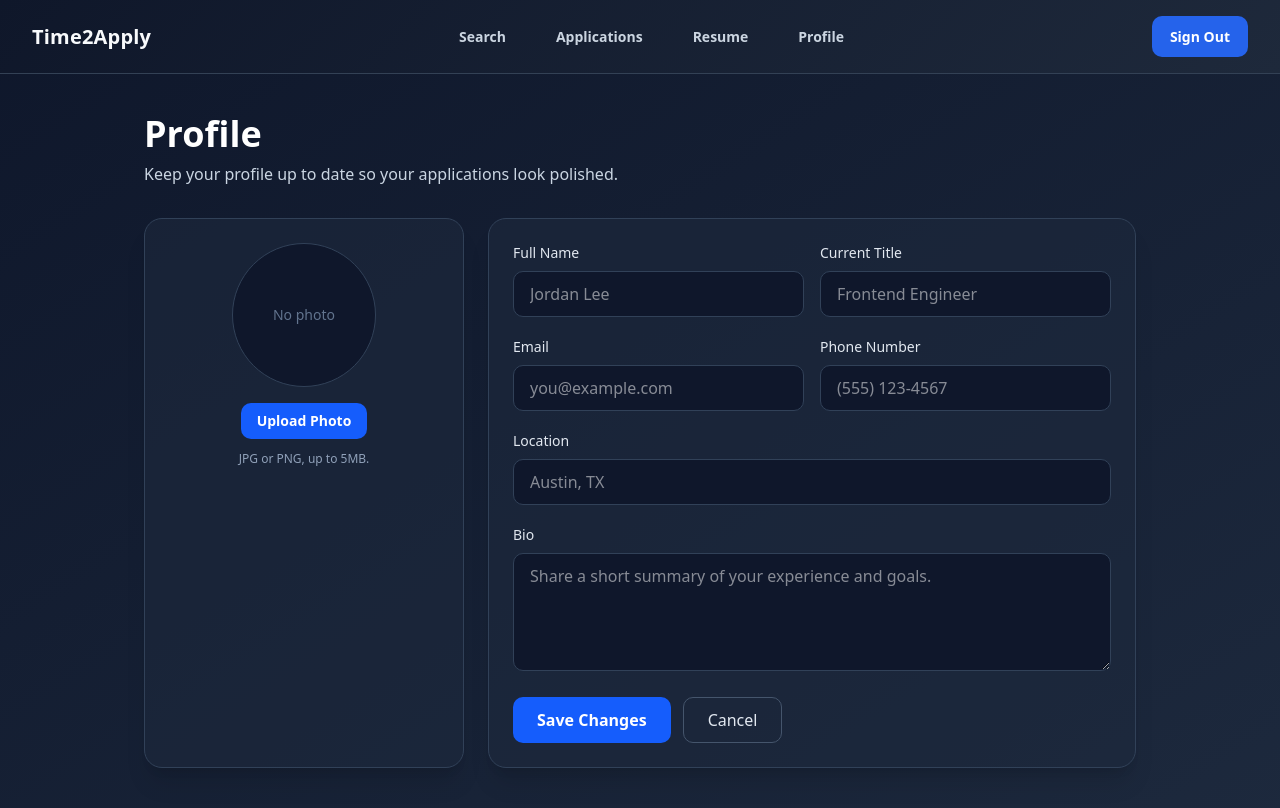
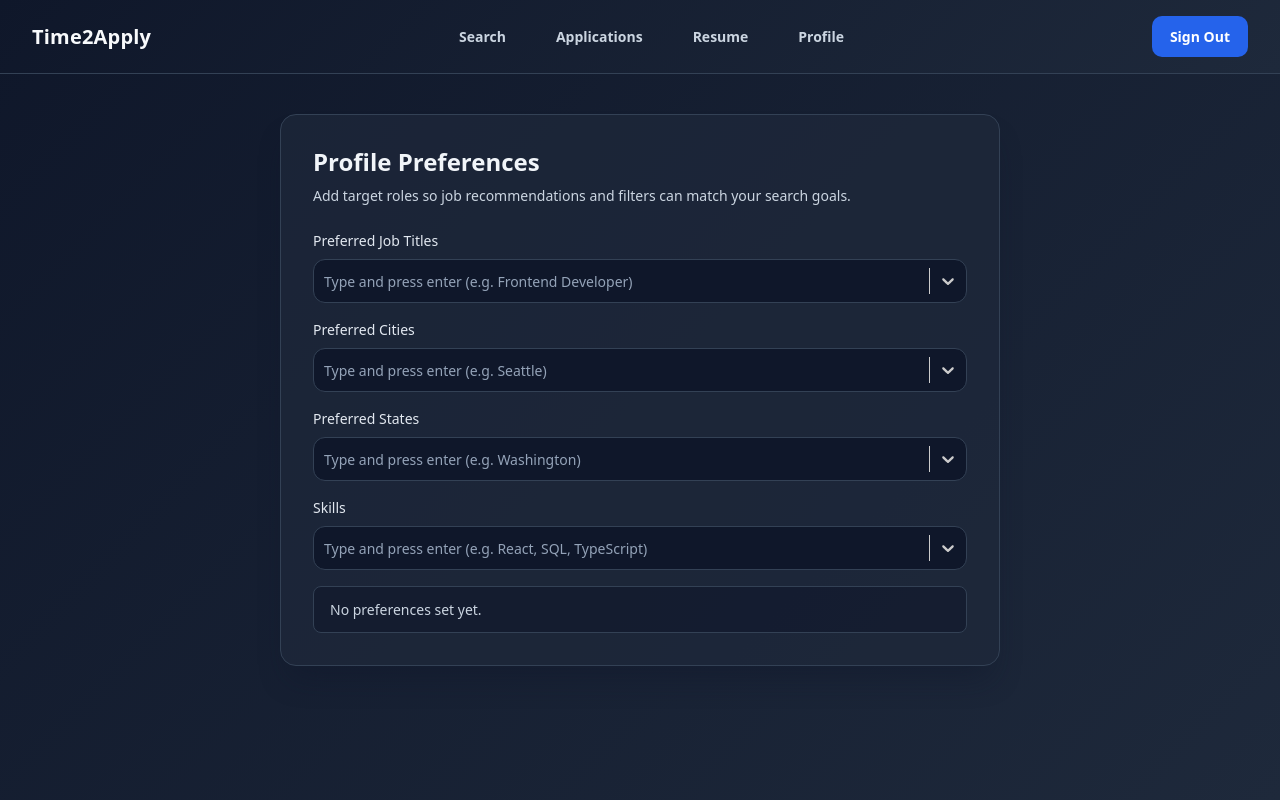
Before and after one commit to JMccabe1-ggc/Time2Apply, a React app in the folder frontend/: page /profile in a window 1280 px wide. Built offline with nearby package versions, Linux system fonts and the light colour scheme; no server answers; the HTML template or start-up script is replaced by a standard one.

Commit message:
some changes

```diff
--- a/frontend/loginsignup/Signup.tsx
+++ b/frontend/loginsignup/Signup.tsx
@@ -1,5 +1,6 @@
 import { Link } from "react-router-dom";
 import { useState } from "react";
+import { useNavigate } from "react-router-dom";
 
 const Signup = () => {
   const [formData, setFormData] = useState({
@@ -12,6 +13,7 @@ const Signup = () => {
 
   const [responseMessage, setResponseMessage] = useState("");
   const [loading, setLoading] = useState(false);
+  const navigate = useNavigate();
 
   const handleChange = (e: React.ChangeEvent<HTMLInputElement>) => {
     setFormData((prev) => ({
@@ -75,7 +77,7 @@ const Signup = () => {
         setResponseMessage(data?.detail || "Signup failed.");
         return;
       }
-
+      navigate("/user");
       setResponseMessage(data?.message || "Account created ");
 
       // optional: clear form
--- a/frontend/package.json
+++ b/frontend/package.json
@@ -21,6 +21,7 @@
     "react": "^19.2.0",
     "react-dom": "^19.2.0",
     "react-router-dom": "^7.13.0",
+    "react-select": "^5.10.2",
     "tailwind-merge": "^3.4.0",
     "tailwindcss": "^4.1.18"
   },
--- a/frontend/src/app/pages/SignupPage.tsx
+++ b/frontend/src/app/pages/SignupPage.tsx
@@ -1,5 +1,6 @@
 import { useState } from "react";
 import { Link } from "react-router-dom";
+import { useNavigate } from "react-router-dom";
 import SignUpForm from "../../components/forms/SignupForm.tsx";
 
 type SignupPayload = {
@@ -12,6 +13,7 @@ type SignupPayload = {
 const SignupPage = () => {
   const [responseMessage, setResponseMessage] = useState("");
   const [loading, setLoading] = useState(false);
+  const navigate = useNavigate();
 
   const handleSubmit = async (payload: SignupPayload) => {
     setResponseMessage("");
@@ -31,11 +33,12 @@ const SignupPage = () => {
       }
 
       setResponseMessage(data?.message || "Account created ✅");
+      navigate("/user");
     } catch (error) {
       setResponseMessage(
         error instanceof Error
           ? error.message
-          : "Backend not reachable. Make sure FastAPI is running on port 8001."
+          : "Backend not reachable. Make sure FastAPI is running on port 8000."
       );
     } finally {
       setLoading(false);
--- /dev/null
+++ b/frontend/userLoggedIn/Profile.css
@@ -0,0 +1,125 @@
+.profile-page {
+    min-height: 100vh;
+    background: linear-gradient(135deg, #0f172a 0%, #1e293b 100%);
+}
+
+.profile-main {
+    margin: 0 auto;
+    width: 100%;
+    max-width: 48rem;
+    padding: 2.5rem 1.5rem;
+}
+
+.profile-card {
+    border-radius: 1rem;
+    border: 1px solid #334155;
+    background-color: rgba(30, 41, 59, 0.7);
+    padding: 2rem;
+    box-shadow: 0 20px 30px -10px rgba(15, 23, 42, 0.45);
+}
+
+.profile-header {
+    margin-bottom: 1.5rem;
+}
+
+.profile-title {
+    margin: 0;
+    color: #f1f5f9;
+    font-size: 1.5rem;
+    font-weight: 600;
+    line-height: 1.25;
+}
+
+.profile-subtitle {
+    margin: 0.5rem 0 0;
+    color: #cbd5e1;
+    font-size: 0.875rem;
+    line-height: 1.5;
+}
+
+.profile-field {
+    display: flex;
+    flex-direction: column;
+    gap: 0.5rem;
+}
+
+.profile-fields {
+    display: grid;
+    gap: 1rem;
+}
+
+.profile-label {
+    color: #e2e8f0;
+    font-size: 0.875rem;
+    font-weight: 500;
+}
+
+.profile-note {
+    margin-top: 1rem;
+    border-radius: 0.5rem;
+    border: 1px solid #334155;
+    background-color: rgba(15, 23, 42, 0.6);
+    padding: 0.75rem 1rem;
+    color: #cbd5e1;
+    font-size: 0.875rem;
+}
+
+.profile-select {
+    font-size: 0.875rem;
+}
+
+.profile-select__control {
+    background-color: #0f172a !important;
+    border-color: #334155 !important;
+    min-height: 44px !important;
+    border-radius: 0.75rem !important;
+    box-shadow: none !important;
+}
+
+.profile-select__control--is-focused {
+    border-color: #3b82f6 !important;
+    box-shadow: 0 0 0 1px #3b82f6 !important;
+}
+
+.profile-select__menu {
+    background-color: #0f172a !important;
+    border: 1px solid #334155 !important;
+}
+
+.profile-select__option {
+    background-color: #0f172a !important;
+    color: #e2e8f0 !important;
+}
+
+.profile-select__option--is-focused {
+    background-color: #1e293b !important;
+}
+
+.profile-select__input-container,
+.profile-select__input,
+.profile-select__single-value {
+    color: #f8fafc !important;
+}
+
+.profile-select__placeholder {
+    color: #94a3b8 !important;
+}
+
+.profile-select__multi-value {
+    background-color: #1e293b !important;
+    border-radius: 9999px !important;
+}
+
+.profile-select__multi-value__label {
+    color: #e2e8f0 !important;
+    padding: 2px 8px !important;
+}
+
+.profile-select__multi-value__remove {
+    color: #cbd5e1 !important;
+}
+
+.profile-select__multi-value__remove:hover {
+    background-color: #334155 !important;
+    color: #f8fafc !important;
+}
--- a/frontend/userLoggedIn/Profile.tsx
+++ b/frontend/userLoggedIn/Profile.tsx
@@ -1,164 +1,123 @@
+import Header from "./Header";
+import CreatableSelect from "react-select/creatable";
 import { useState } from "react";
-import Header from "./Header";
+import type { MultiValue } from "react-select";
+import "./Profile.css";
+
+type PreferenceOption = {
+    label: string;
+    value: string;
+};
 
 const Profile = () => {
-    const [photoUrl, setPhotoUrl] = useState<string | null>(null);
+    const [jobTitles, setJobTitles] = useState<PreferenceOption[]>([]);
+    const [jobLocationsCity, setJobLocationsCity] = useState<PreferenceOption[]>([]);
+    const [jobLocationsState, setJobLocationsState] = useState<PreferenceOption[]>([]);
+    const [jobSkills, setJobSkills] = useState<PreferenceOption[]>([]);
 
-    const handlePhotoChange = (event: React.ChangeEvent<HTMLInputElement>) => {
-        const file = event.target.files?.[0];
-        if (!file) {
-            setPhotoUrl(null);
-            return;
-        }
+    type Option = { label: string; value: string };
+    const jobTitleOptions: Option[] = [
+  { label: "Frontend Developer", value: "frontend-developer" },
+  { label: "Backend Developer", value: "backend-developer" },
+  { label: "Full Stack Developer", value: "full-stack-developer" },
+  { label: "Software Engineer", value: "software-engineer" },
+  { label: "Data Analyst", value: "data-analyst" },
+  { label: "DevOps Engineer", value: "devops-engineer" },
+];
 
-        const nextUrl = URL.createObjectURL(file);
-        setPhotoUrl((prev) => {
-            if (prev) {
-                URL.revokeObjectURL(prev);
-            }
-            return nextUrl;
-        });
+    const handleJobTitleChange = (newValue: MultiValue<PreferenceOption>) => {
+        setJobTitles([...newValue]);
     };
 
+    const handleJobLocationCityChange = (newValue: MultiValue<PreferenceOption>) => {
+        setJobLocationsCity([...newValue]);
+    };
+
+    const handleJobLocationStateChange = (newValue: MultiValue<PreferenceOption>) => {
+        setJobLocationsState([...newValue]);
+    };
+
+    const handleJobSkillsChange = (newValue: MultiValue<PreferenceOption>) => {
+        setJobSkills([...newValue]);
+    };
+
+    const totalPreferences =
+        jobTitles.length + jobLocationsCity.length + jobLocationsState.length + jobSkills.length;
+
     return (
-        <div className="min-h-screen bg-gradient-to-br from-slate-900 to-slate-800">
+        <div className="profile-page">
             <Header />
-
-            <div className="max-w-5xl mx-auto px-4 py-10">
-                <div className="mb-8">
-                    <h1 className="text-3xl md:text-4xl font-bold text-white mb-2">Profile</h1>
-                    <p className="text-slate-300">
-                        Keep your profile up to date so your applications look polished.
+            <main className="profile-main">
+                <section className="profile-card">
+                    <div className="profile-header">
+                        <h1 className="profile-title">Profile Preferences</h1>
+                        <p className="profile-subtitle">
+                            Add target roles so job recommendations and filters can match your search goals.
                         </p>
                     </div>
 
-                <div className="grid grid-cols-1 lg:grid-cols-[320px_1fr] gap-6">
-                    <section className="bg-slate-800/60 border border-slate-700 rounded-2xl p-6 shadow-xl">
-                        <div className="flex flex-col items-center text-center">
-                            <div className="w-36 h-36 rounded-full bg-slate-900 border border-slate-700 overflow-hidden flex items-center justify-center">
-                                {photoUrl ? (
-                                    <img src={photoUrl} alt="Profile" className="w-full h-full object-cover" />
-                                ) : (
-                                    <span className="text-slate-500 text-sm">No photo</span>
-                                )}
-                            </div>
-
-                            <div className="mt-4">
-                                <label
-                                    htmlFor="profilePhoto"
-                                    className="inline-flex items-center justify-center px-4 py-2 rounded-lg bg-blue-600 hover:bg-blue-700 text-white text-sm font-semibold transition-colors cursor-pointer"
-                                >
-                                    Upload Photo
-                                </label>
-                                <input
-                                    id="profilePhoto"
-                                    type="file"
-                                    accept="image/*"
-                                    className="hidden"
-                                    onChange={handlePhotoChange}
+                    <div className="profile-fields">
+                        <div className="profile-field">
+                            <label className="profile-label">Preferred Job Titles</label>
+                            <CreatableSelect<PreferenceOption, true>
+                                options={jobTitleOptions}
+                                isMulti
+                                placeholder="Type and press enter (e.g. Frontend Developer)"
+                                value={jobTitles}
+                                onChange={handleJobTitleChange}
+                                className="profile-select"
+                                classNamePrefix="profile-select"
+                                noOptionsMessage={() => "Create a new title"}
                             />
                         </div>
 
-                            <p className="mt-3 text-xs text-slate-400">
-                                JPG or PNG, up to 5MB.
-                            </p>
-                        </div>
-                    </section>
-
-                    <section className="bg-slate-800/60 border border-slate-700 rounded-2xl p-6 shadow-xl">
-                        <form className="space-y-5">
-                            <div className="grid grid-cols-1 md:grid-cols-2 gap-4">
-                                <div>
-                                    <label htmlFor="fullName" className="block text-sm font-medium text-slate-200 mb-2">
-                                        Full Name
-                                    </label>
-                                    <input
-                                        id="fullName"
-                                        type="text"
-                                        placeholder="Jordan Lee"
-                                        className="w-full rounded-lg bg-slate-900 border border-slate-700 text-white px-4 py-2.5 focus:outline-none focus:ring-2 focus:ring-blue-500"
+                        <div className="profile-field">
+                            <label className="profile-label">Preferred Cities</label>
+                            <CreatableSelect<PreferenceOption, true>
+                                isMulti
+                                placeholder="Type and press enter (e.g. Seattle)"
+                                value={jobLocationsCity}
+                                onChange={handleJobLocationCityChange}
+                                className="profile-select"
+                                classNamePrefix="profile-select"
+                                noOptionsMessage={() => "Create a new city"}
                             />
                         </div>
-                                <div>
-                                    <label htmlFor="title" className="block text-sm font-medium text-slate-200 mb-2">
-                                        Current Title
-                                    </label>
-                                    <input
-                                        id="title"
-                                        type="text"
-                                        placeholder="Frontend Engineer"
-                                        className="w-full rounded-lg bg-slate-900 border border-slate-700 text-white px-4 py-2.5 focus:outline-none focus:ring-2 focus:ring-blue-500"
+
+                        <div className="profile-field">
+                            <label className="profile-label">Preferred States</label>
+                            <CreatableSelect<PreferenceOption, true>
+                                isMulti
+                                placeholder="Type and press enter (e.g. Washington)"
+                                value={jobLocationsState}
+                                onChange={handleJobLocationStateChange}
+                                className="profile-select"
+                                classNamePrefix="profile-select"
+                                noOptionsMessage={() => "Create a new state"}
+                            />
+                        </div>
+
+                        <div className="profile-field">
+                            <label className="profile-label">Skills</label>
+                            <CreatableSelect<PreferenceOption, true>
+                                isMulti
+                                placeholder="Type and press enter (e.g. React, SQL, TypeScript)"
+                                value={jobSkills}
+                                onChange={handleJobSkillsChange}
+                                className="profile-select"
+                                classNamePrefix="profile-select"
+                                noOptionsMessage={() => "Create a new skill"}
                             />
                         </div>
                     </div>
 
-                            <div className="grid grid-cols-1 md:grid-cols-2 gap-4">
-                                <div>
-                                    <label htmlFor="email" className="block text-sm font-medium text-slate-200 mb-2">
-                                        Email
-                                    </label>
-                                    <input
-                                        id="email"
-                                        type="email"
-                                        placeholder="you@example.com"
-                                        className="w-full rounded-lg bg-slate-900 border border-slate-700 text-white px-4 py-2.5 focus:outline-none focus:ring-2 focus:ring-blue-500"
-                                    />
+                    <div className="profile-note">
+                        {totalPreferences === 0
+                            ? "No preferences set yet."
+                            : `${totalPreferences} preference${totalPreferences === 1 ? "" : "s"} saved in this session.`}
                     </div>
-                                <div>
-                                    <label htmlFor="phone" className="block text-sm font-medium text-slate-200 mb-2">
-                                        Phone Number
-                                    </label>
-                                    <input
-                                        id="phone"
-                                        type="tel"
-                                        placeholder="(555) 123-4567"
-                                        className="w-full rounded-lg bg-slate-900 border border-slate-700 text-white px-4 py-2.5 focus:outline-none focus:ring-2 focus:ring-blue-500"
-                                    />
-                                </div>
-                            </div>
-
-                            <div>
-                                <label htmlFor="location" className="block text-sm font-medium text-slate-200 mb-2">
-                                    Location
-                                </label>
-                                <input
-                                    id="location"
-                                    type="text"
-                                    placeholder="Austin, TX"
-                                    className="w-full rounded-lg bg-slate-900 border border-slate-700 text-white px-4 py-2.5 focus:outline-none focus:ring-2 focus:ring-blue-500"
-                                />
-                            </div>
-
-                            <div>
-                                <label htmlFor="bio" className="block text-sm font-medium text-slate-200 mb-2">
-                                    Bio
-                                </label>
-                                <textarea
-                                    id="bio"
-                                    rows={4}
-                                    placeholder="Share a short summary of your experience and goals."
-                                    className="w-full rounded-lg bg-slate-900 border border-slate-700 text-white px-4 py-2.5 focus:outline-none focus:ring-2 focus:ring-blue-500"
-                                />
-                            </div>
-
-                            <div className="flex flex-col sm:flex-row gap-3">
-                                <button
-                                    type="submit"
-                                    className="inline-flex items-center justify-center px-6 py-2.5 rounded-lg bg-blue-600 hover:bg-blue-700 text-white font-semibold transition-colors"
-                                >
-                                    Save Changes
-                                </button>
-                                <button
-                                    type="button"
-                                    className="inline-flex items-center justify-center px-6 py-2.5 rounded-lg border border-slate-600 text-slate-200 hover:text-white hover:border-slate-500 transition-colors"
-                                >
-                                    Cancel
-                                </button>
-                            </div>
-                        </form>
                 </section>
-                </div>
-            </div>
+            </main>
         </div>
     );
 };
```
Also changed, not shown: 1 other file (tests, documents, lock files or other folders). Lines whose indentation alone changed are shown as unchanged.
